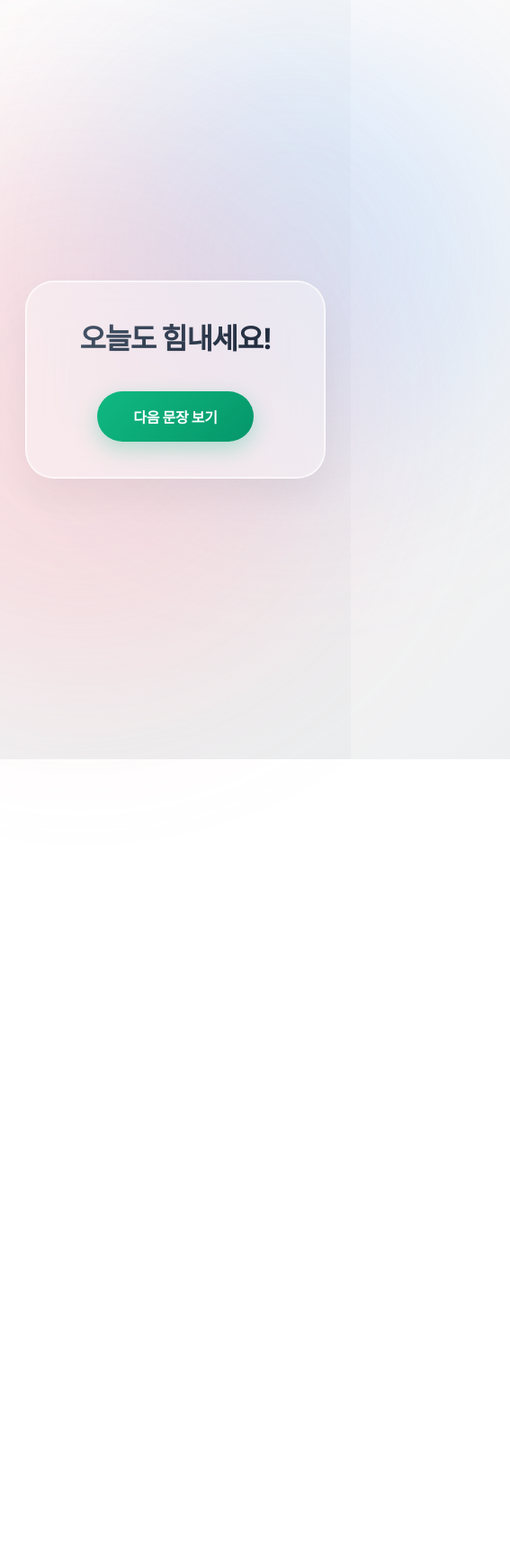
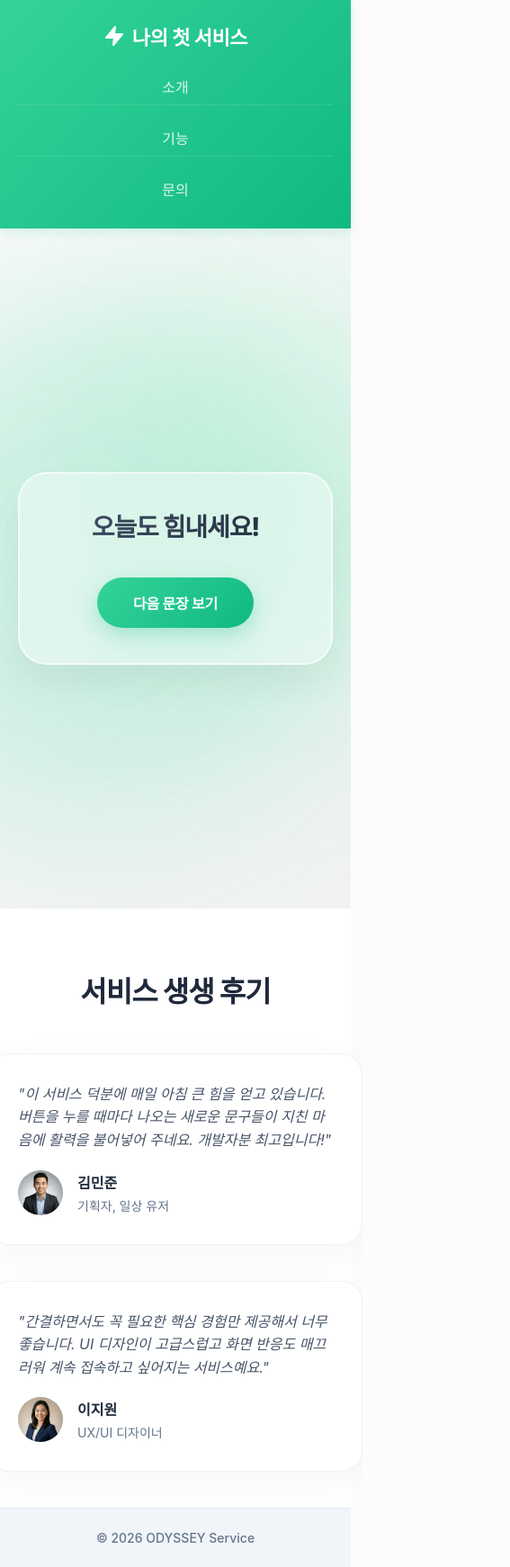
Before and after one commit to nayh01/odyssey-test-001, a plain HTML site: page index.html in a window 390 px wide. Shown: the whole page at 90% size, 567 px wide, since content can reach past the window. Before the commit the page ends 844 px from the top, so only its background shows below. Drawn offline with Linux system fonts and the light colour scheme; a web font is replaced by a local one.

Commit message:
feat: 3단 레이아웃 적용, 연한 녹색 테마 및 모바일 반응형 추가

```diff
--- a/index.html
+++ b/index.html
@@ -9,14 +9,162 @@
         body {
             margin: 0;
             padding: 0;
-            height: 100vh;
+            min-height: 100vh;
+            display: flex;
+            flex-direction: column;
+            font-family: 'Pretendard', -apple-system, BlinkMacSystemFont, 'Apple SD Gothic Neo', 'Malgun Gothic', 'Segoe UI', Roboto, Helvetica, Arial, sans-serif;
+            color: #334155;
+            background: #fdfbfb;
+            font-weight: 400;
+        }
+
+        .site-header {
+            background: linear-gradient(135deg, #34d399 0%, #10b981 100%);
+            color: #ffffff;
+            padding: 20px 40px;
+            display: flex;
+            justify-content: space-between;
+            align-items: center;
+            box-shadow: 0 4px 12px rgba(16, 185, 129, 0.15);
+            z-index: 20;
+            position: relative;
+        }
+
+        .site-logo {
+            display: flex;
+            align-items: center;
+            gap: 8px;
+            font-size: 22px;
+            font-weight: 700;
+            letter-spacing: -0.02em;
+            cursor: pointer;
+        }
+
+        .site-nav {
+            display: flex;
+            gap: 30px;
+        }
+
+        .site-nav a {
+            color: rgba(255, 255, 255, 0.85);
+            text-decoration: none;
+            font-weight: 500;
+            font-size: 16px;
+            transition: color 0.2s ease, transform 0.2s ease;
+        }
+
+        .site-nav a:hover {
+            color: #ffffff;
+            transform: translateY(-1px);
+        }
+
+        .site-main {
+            flex: 1;
+            display: flex;
+            flex-direction: column;
+            background: linear-gradient(135deg, #fdfbfb 0%, #ebedee 100%);
+        }
+
+        .section-hero {
             display: flex;
             justify-content: center;
             align-items: center;
-            background: linear-gradient(135deg, #fdfbfb 0%, #ebedee 100%);
-            font-family: 'Inter', -apple-system, BlinkMacSystemFont, 'Segoe UI', Roboto, Helvetica, Arial, sans-serif;
-            color: #334155;
+            position: relative;
+            min-height: 80vh;
+            padding: 40px 20px;
             overflow: hidden;
+        }
+
+        .section-testimonials {
+            padding: 80px 20px;
+            background: #ffffff;
+            display: flex;
+            flex-direction: column;
+            align-items: center;
+            border-top: 1px solid rgba(0, 0, 0, 0.05);
+        }
+
+        .section-title {
+            font-size: 32px;
+            font-weight: 800;
+            color: #1e293b;
+            margin-bottom: 48px;
+            letter-spacing: -0.03em;
+        }
+
+        .reviews-grid {
+            display: flex;
+            gap: 40px;
+            max-width: 1000px;
+            width: 100%;
+            justify-content: center;
+            flex-wrap: wrap;
+        }
+
+        .review-card {
+            background: #ffffff;
+            border-radius: 24px;
+            padding: 32px;
+            box-shadow: 0 10px 40px rgba(0, 0, 0, 0.04);
+            border: 1px solid rgba(0, 0, 0, 0.05);
+            flex: 1;
+            min-width: 300px;
+            max-width: 450px;
+            display: flex;
+            flex-direction: column;
+            gap: 20px;
+            transition: transform 0.3s ease;
+        }
+
+        .review-card:hover {
+            transform: translateY(-5px);
+        }
+
+        .review-text {
+            font-size: 16px;
+            line-height: 1.6;
+            color: #475569;
+            font-style: italic;
+        }
+
+        .review-author {
+            display: flex;
+            align-items: center;
+            gap: 16px;
+            margin-top: auto;
+        }
+
+        .author-img {
+            width: 50px;
+            height: 50px;
+            border-radius: 50%;
+            object-fit: cover;
+            background: #e2e8f0;
+        }
+
+        .author-info h4 {
+            margin: 0;
+            font-size: 16px;
+            color: #1e293b;
+            font-weight: 700;
+        }
+
+        .author-info p {
+            margin: 4px 0 0;
+            font-size: 14px;
+            color: #64748b;
+        }
+
+        .site-footer {
+            background: #f1f5f9;
+            color: #64748b;
+            text-align: center;
+            padding: 24px;
+            font-size: 14px;
+            font-weight: 500;
+            z-index: 20;
+            position: relative;
+            border-top: 1px solid #e2e8f0;
         }
 
         .container {
@@ -57,62 +205,27 @@
             font-size: 16px;
             font-weight: 600;
             letter-spacing: -0.02em;
-            color: var(--btn-color, #ffffff);
-            background: var(--btn-bg, linear-gradient(135deg, #10b981 0%, #059669 100%));
+            color: #ffffff;
+            background: linear-gradient(135deg, #34d399 0%, #10b981 100%);
+            /* Primary: Light Green */
             border: none;
             border-radius: 999px;
             cursor: pointer;
-            box-shadow: var(--btn-shadow, 0 8px 24px rgba(16, 185, 129, 0.3));
+            box-shadow: 0 8px 24px rgba(16, 185, 129, 0.3);
             transition: all 0.3s cubic-bezier(0.16, 1, 0.3, 1);
             font-family: inherit;
         }
 
         .btn-next:hover {
-            transform: translateY(-3px) scale(1.02);
-            box-shadow: var(--btn-shadow-hover, 0 12px 28px rgba(16, 185, 129, 0.5));
-            background: var(--btn-bg-hover, linear-gradient(135deg, #34d399 0%, #059669 100%));
+            transform: translateY(-4px) scale(1.06);
+            box-shadow: 0 14px 32px rgba(5, 150, 105, 0.5);
+            background: linear-gradient(135deg, #059669 0%, #042f2e 100%);
+            /* Secondary: Dark Green */
         }
 
         .btn-next:active {
             transform: translateY(1px) scale(0.98);
-            box-shadow: var(--btn-shadow-active, 0 4px 12px rgba(16, 185, 129, 0.3));
-        }
-
-        /* Color Themes for the Button */
-        .theme-green {
-            --btn-color: #ffffff;
-            --btn-bg: linear-gradient(135deg, #10b981 0%, #059669 100%);
-            --btn-bg-hover: linear-gradient(135deg, #34d399 0%, #059669 100%);
-            --btn-shadow: 0 8px 24px rgba(16, 185, 129, 0.3);
-            --btn-shadow-hover: 0 12px 28px rgba(16, 185, 129, 0.5);
-            --btn-shadow-active: 0 4px 12px rgba(16, 185, 129, 0.3);
-        }
-
-        .theme-blue {
-            --btn-color: #ffffff;
-            --btn-bg: linear-gradient(135deg, #3b82f6 0%, #1d4ed8 100%);
-            --btn-bg-hover: linear-gradient(135deg, #60a5fa 0%, #2563eb 100%);
-            --btn-shadow: 0 8px 24px rgba(59, 130, 246, 0.3);
-            --btn-shadow-hover: 0 12px 28px rgba(59, 130, 246, 0.5);
-            --btn-shadow-active: 0 4px 12px rgba(59, 130, 246, 0.3);
-        }
-
-        .theme-yellow {
-            --btn-color: #1a1a2e;
-            --btn-bg: linear-gradient(135deg, #fde047 0%, #eab308 100%);
-            --btn-bg-hover: linear-gradient(135deg, #fef08a 0%, #eab308 100%);
-            --btn-shadow: 0 8px 24px rgba(234, 179, 8, 0.3);
-            --btn-shadow-hover: 0 12px 28px rgba(234, 179, 8, 0.5);
-            --btn-shadow-active: 0 4px 12px rgba(234, 179, 8, 0.3);
-        }
-
-        .theme-orange {
-            --btn-color: #ffffff;
-            --btn-bg: linear-gradient(135deg, #f97316 0%, #ea580c 100%);
-            --btn-bg-hover: linear-gradient(135deg, #fb923c 0%, #ea580c 100%);
-            --btn-shadow: 0 8px 24px rgba(249, 115, 22, 0.3);
-            --btn-shadow-hover: 0 12px 28px rgba(249, 115, 22, 0.5);
-            --btn-shadow-active: 0 4px 12px rgba(249, 115, 22, 0.3);
+            box-shadow: 0 4px 12px rgba(16, 185, 129, 0.3);
         }
 
         /* Decorative background elements */
@@ -129,8 +242,8 @@
             left: 20%;
             width: 450px;
             height: 450px;
-            background: rgba(147, 197, 253, 0.5);
-            /* Soft blue */
+            background: rgba(167, 243, 208, 0.5);
+            /* Soft light green */
             border-radius: 50%;
         }
 
@@ -139,8 +252,8 @@
             right: 15%;
             width: 550px;
             height: 550px;
-            background: rgba(253, 164, 175, 0.4);
-            /* Soft rose */
+            background: rgba(52, 211, 153, 0.3);
+            /* Slightly darker green tone */
             border-radius: 50%;
             animation-delay: -6s;
         }
@@ -178,35 +291,124 @@
             }
         }
 
-        /* Responsive design */
+        /* Responsive design (Mobile optimization) */
         @media (max-width: 768px) {
+            .site-header {
+                flex-direction: column;
+                gap: 20px;
+                padding: 24px 20px;
+            }
+
+            .site-nav {
+                flex-direction: column;
+                /* 메뉴 항목들도 세로로 쌓기 */
+                width: 100%;
+                gap: 16px;
+                align-items: center;
+            }
+
+            .site-nav a {
+                padding: 8px 0;
+                width: 100%;
+                text-align: center;
+                border-bottom: 1px solid rgba(255, 255, 255, 0.1);
+            }
+
+            .site-nav a:last-child {
+                border-bottom: none;
+            }
+
             .container {
-                padding: 40px 60px;
+                padding: 40px 30px;
+                width: 85%;
             }
 
             h1 {
-                font-size: 32px;
+                font-size: 28px;
+            }
+
+            .section-testimonials {
+                padding: 40px 20px;
+            }
+
+            .review-card {
+                min-width: 100%;
+                /* 본문 후기 카드들이 자연스럽게 세로로 나열되도록 강제 */
             }
         }
     </style>
-    <!-- Modern font from Google Fonts -->
-    <link href="https://fonts.googleapis.com/css2?family=Inter:wght@400;700&display=swap" rel="stylesheet">
+    <!-- Pretendard Korean Font for Excellent Readability -->
+    <link rel="stylesheet" as="style" crossorigin
+        href="https://cdn.jsdelivr.net/gh/orioncactus/pretendard@v1.3.9/dist/web/static/pretendard.min.css" />
 </head>
 
 <body>
-    <div class="blob blob-1"></div>
-    <div class="blob blob-2"></div>
-    <div class="container">
-        <h1 id="quote-text">오늘도 힘내세요!</h1>
-        <button id="next-btn" class="btn-next theme-green">다음 문장 보기</button>
-    </div>
+    <header class="site-header">
+        <div class="site-logo">
+            <svg xmlns="http://www.w3.org/2000/svg" width="24" height="24" viewBox="0 0 24 24" fill="currentColor"
+                stroke="currentColor" stroke-width="2" stroke-linecap="round" stroke-linejoin="round">
+                <polygon points="13 2 3 14 12 14 11 22 21 10 12 10 13 2"></polygon>
+            </svg>
+            나의 첫 서비스
+        </div>
+        <nav class="site-nav">
+            <a href="#">소개</a>
+            <a href="#">기능</a>
+            <a href="#">문의</a>
+        </nav>
+    </header>
+
+    <main class="site-main">
+        <!-- 첫 번째 섹션: 핵심 기능 (히어로 영역) -->
+        <section class="section-hero">
+            <div class="blob blob-1"></div>
+            <div class="blob blob-2"></div>
+            <div class="container">
+                <h1 id="quote-text">오늘도 힘내세요!</h1>
+                <button id="next-btn" class="btn-next">다음 문장 보기</button>
+            </div>
+        </section>
+
+        <!-- 두 번째 섹션: 사용자 후기 -->
+        <section class="section-testimonials">
+            <h2 class="section-title">서비스 생생 후기</h2>
+            <div class="reviews-grid">
+                <div class="review-card">
+                    <div class="review-text">"이 서비스 덕분에 매일 아침 큰 힘을 얻고 있습니다. 버튼을 누를 때마다 나오는 새로운 문구들이 지친 마음에 활력을 불어넣어 주네요.
+                        개발자분 최고입니다!"</div>
+                    <div class="review-author">
+                        <img src="profile1.png" alt="김민준 사용자" class="author-img">
+                        <div class="author-info">
+                            <h4>김민준</h4>
+                            <p>기획자, 일상 유저</p>
+                        </div>
+                    </div>
+                </div>
+                <div class="review-card">
+                    <div class="review-text">"간결하면서도 꼭 필요한 핵심 경험만 제공해서 너무 좋습니다. UI 디자인이 고급스럽고 화면 반응도 매끄러워 계속 접속하고 싶어지는
+                        서비스예요."</div>
+                    <div class="review-author">
+                        <img src="profile2.png" alt="이지원 사용자" class="author-img">
+                        <div class="author-info">
+                            <h4>이지원</h4>
+                            <p>UX/UI 디자이너</p>
+                        </div>
+                    </div>
+                </div>
+            </div>
+        </section>
+    </main>
+
+    <footer class="site-footer">
+        &copy; 2026 ODYSSEY Service
+    </footer>
 
     <script>
         const quotes = [
-            { text: "오늘도 힘내세요!", theme: "theme-green" },
-            { text: "오늘도 해냈어요!", theme: "theme-blue" },
-            { text: "조금씩 나아지고 있어요.", theme: "theme-yellow" },
-            { text: "이대로 계속 가봅시다.", theme: "theme-orange" }
+            "오늘도 힘내세요!",
+            "오늘도 해냈어요!",
+            "조금씩 나아지고 있어요.",
+            "이대로 계속 가봅시다."
         ];
 
         const quoteElement = document.getElementById('quote-text');
@@ -220,8 +422,7 @@
             // CSS transition 시간이 지난 후 텍스트를 변경하고 다시 나타나게 함
             setTimeout(() => {
                 currentIndex = (currentIndex + 1) % quotes.length;
-                quoteElement.textContent = quotes[currentIndex].text;
-                nextBtn.className = "btn-next " + quotes[currentIndex].theme;
+                quoteElement.textContent = quotes[currentIndex];
                 quoteElement.style.opacity = 1;
             }, 400);
         });
```
Also changed, not shown: profile1.png (added), profile2.png (added).
